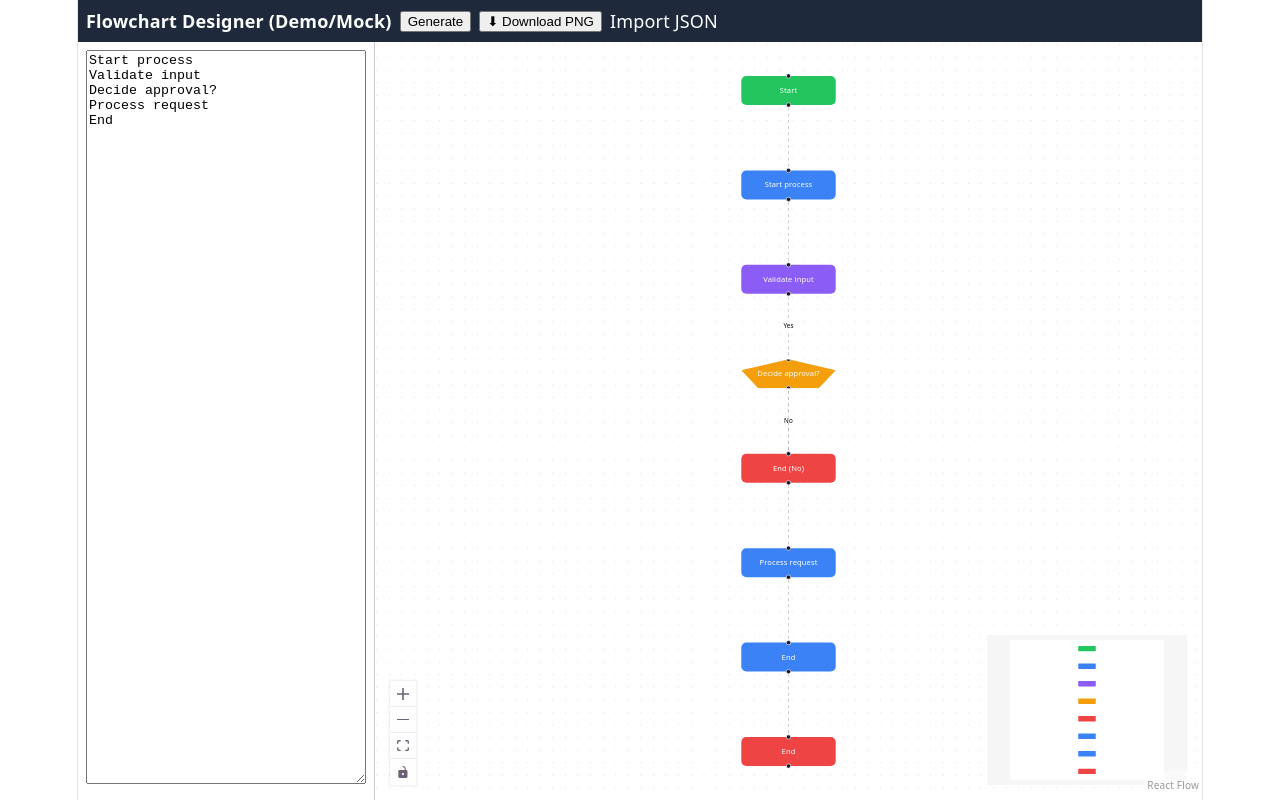
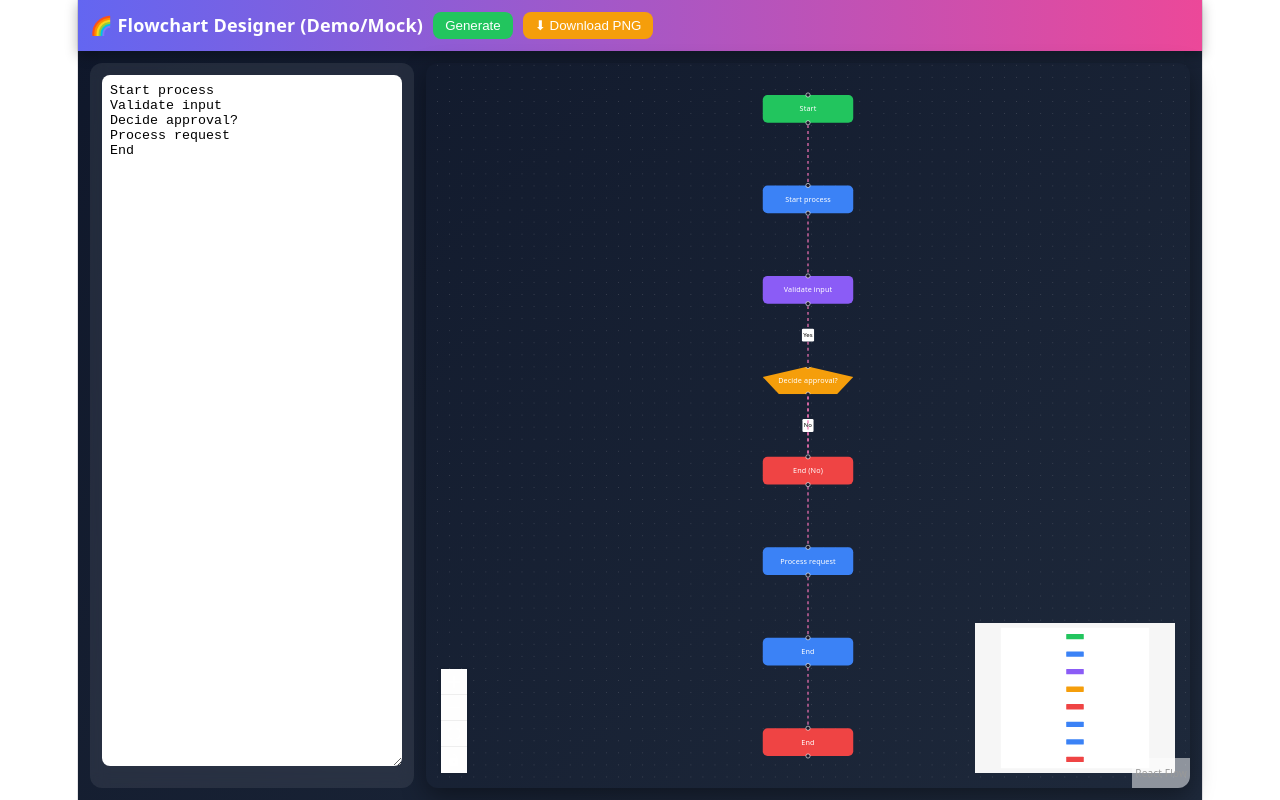
Before and after one commit to shanmugapriyag2196/KiloCode-Flow-Chart-Designer, a React (Vite) app: page / in a window 1280 px wide. Built offline with nearby package versions, Linux system fonts and the light colour scheme.

Commit message:
Colorful dashboard redesign

```diff
--- a/src/App.tsx
+++ b/src/App.tsx
@@ -4,14 +4,14 @@ import '@xyflow/react/dist/style.css';
 import { mockGenerate } from './services/mockGenerator';
 import { validateGraph } from './services/validation';
 import { autoLayout } from './services/layout';
-import { toPng } from 'html-to-image';
 import { NODE_COLORS } from './models/graph';
 import type { FlowGraph } from './models/graph';
+import { toPng } from 'html-to-image';
 
 function toRF(graph: FlowGraph): { nodes: Node[]; edges: Edge[] } {
   return {
     nodes: graph.nodes.map(n => ({ id: n.id, type: 'default', position: n.position, data: { label: n.data.label }, style: { background: NODE_COLORS[n.type], color: '#fff', border: 'none', borderRadius: n.type === 'decision' ? 0 : 8, padding: 10, clipPath: n.type === 'decision' ? 'polygon(50% 0%, 100% 38%, 82% 100%, 18% 100%, 0% 38%)' : undefined, minWidth: 120, textAlign: 'center' as any } })),
-    edges: graph.edges.map(e => ({ id: e.id, source: e.source, target: e.target, label: e.label, animated: true })),
+    edges: graph.edges.map(e => ({ id: e.id, source: e.source, target: e.target, label: e.label, animated: true, style: { stroke: '#f472b6', strokeWidth: 2 } })),
   };
 }
 
@@ -21,14 +21,8 @@ export default function App() {
   const [nodes, setNodes] = useState<Node[]>(() => toRF(graph).nodes);
   const [edges, setEdges] = useState<Edge[]>(() => toRF(graph).edges);
   const [errors, setErrors] = useState<string[]>([]);
-const [selected, setSelected] = useState<Node | null>(null);
+  const [selected, setSelected] = useState<Node | null>(null);
   const containerRef = useRef<HTMLDivElement>(null);
-  const downloadImage = async () => {
-    if (!containerRef.current) return;
-    const dataUrl = await toPng(containerRef.current, { cacheBust: true });
-    const a = document.createElement('a');
-    a.href = dataUrl; a.download = 'flowchart.png'; a.click();
-  };
 
   const regenerate = useCallback(() => {
     const g = autoLayout(mockGenerate(input));
@@ -43,38 +37,27 @@ const [selected, setSelected] = useState<Node | null>(null);
   const onEdgesChange = useCallback((c: EdgeChange[]) => setEdges(eds => applyEdgeChanges(c, eds)), []);
   const onConnect = useCallback((conn: Connection) => setEdges(eds => addEdge({ ...conn, id: `e${conn.source}-${conn.target}` }, eds)), []);
 
-
-
-  const importJSON = (e: React.ChangeEvent<HTMLInputElement>) => {
-    const file = e.target.files?.[0];
-    if (!file) return;
-    const reader = new FileReader();
-    reader.onload = () => {
-      try {
-        const parsed = JSON.parse(String(reader.result));
-        setNodes(parsed.nodes || []);
-        setEdges(parsed.edges || []);
-        setErrors([]);
-      } catch { setErrors(['Invalid JSON file']); }
-    };
-    reader.readAsText(file);
+  const downloadImage = async () => {
+    if (!containerRef.current) return;
+    const dataUrl = await toPng(containerRef.current, { cacheBust: true });
+    const a = document.createElement('a');
+    a.href = dataUrl; a.download = 'flowchart.png'; a.click();
   };
 
   return (
-    <div style={{ height: '100vh', display: 'flex', flexDirection: 'column' }}>
-      <div style={{ padding: 8, background: '#1e293b', color: '#fff', display: 'flex', gap: 8, alignItems: 'center' }}>
-        <strong>Flowchart Designer (Demo/Mock)</strong>
-        <button onClick={regenerate}>Generate</button>
-        <button onClick={downloadImage}>⬇ Download PNG</button>
-        <label style={{ cursor: 'pointer' }}>Import JSON<input type="file" accept="application/json" onChange={importJSON} style={{ display: 'none' }} /></label>
+    <div style={{ height: '100vh', display: 'flex', flexDirection: 'column', background: 'linear-gradient(135deg,#0f172a,#1e293b)', color: '#fff' }}>
+      <div style={{ padding: 12, background: 'linear-gradient(90deg,#6366f1,#ec4899)', display: 'flex', gap: 10, alignItems: 'center', boxShadow: '0 4px 12px rgba(0,0,0,.3)' }}>
+        <strong style={{ fontSize: 18 }}>🌈 Flowchart Designer (Demo/Mock)</strong>
+        <button onClick={regenerate} style={{ background: '#22c55e', color: '#fff', border: 'none', padding: '6px 12px', borderRadius: 8 }}>Generate</button>
+        <button onClick={downloadImage} style={{ background: '#f59e0b', color: '#fff', border: 'none', padding: '6px 12px', borderRadius: 8 }}>⬇ Download PNG</button>
       </div>
-      <div style={{ flex: 1, display: 'flex' }}>
-        <div style={{ width: 280, padding: 8, borderRight: '1px solid #ccc', display: 'flex', flexDirection: 'column', gap: 8 }}>
-          <textarea value={input} onChange={e => setInput(e.target.value)} style={{ flex: 1 }} />
-          <div style={{ color: 'red', fontSize: 12 }}>{errors.join('; ')}</div>
-          {selected && <div><b>Selected:</b> {String((selected.data as any)?.label)}</div>}
+      <div style={{ flex: 1, display: 'flex', gap: 12, padding: 12 }}>
+        <div style={{ width: 300, padding: 12, background: 'rgba(255,255,255,.08)', borderRadius: 12, display: 'flex', flexDirection: 'column', gap: 10, backdropFilter: 'blur(8px)' }}>
+          <textarea value={input} onChange={e => setInput(e.target.value)} style={{ flex: 1, borderRadius: 8, border: 'none', padding: 8 }} />
+          <div style={{ color: '#fca5a5', fontSize: 12 }}>{errors.join('; ')}</div>
+          {selected && <div style={{ background: 'rgba(255,255,255,.15)', padding: 8, borderRadius: 8 }}><b>Selected:</b> {String((selected.data as any)?.label)}</div>}
         </div>
-        <div style={{ flex: 1 }} ref={containerRef}>
+        <div style={{ flex: 1, borderRadius: 12, overflow: 'hidden', boxShadow: '0 8px 24px rgba(0,0,0,.4)' }} ref={containerRef}>
           <ReactFlow nodes={nodes} edges={edges} onNodesChange={onNodesChange} onEdgesChange={onEdgesChange} onConnect={onConnect} onNodeClick={(_, n) => setSelected(n)} fitView>
             <Background />
             <Controls />
```
